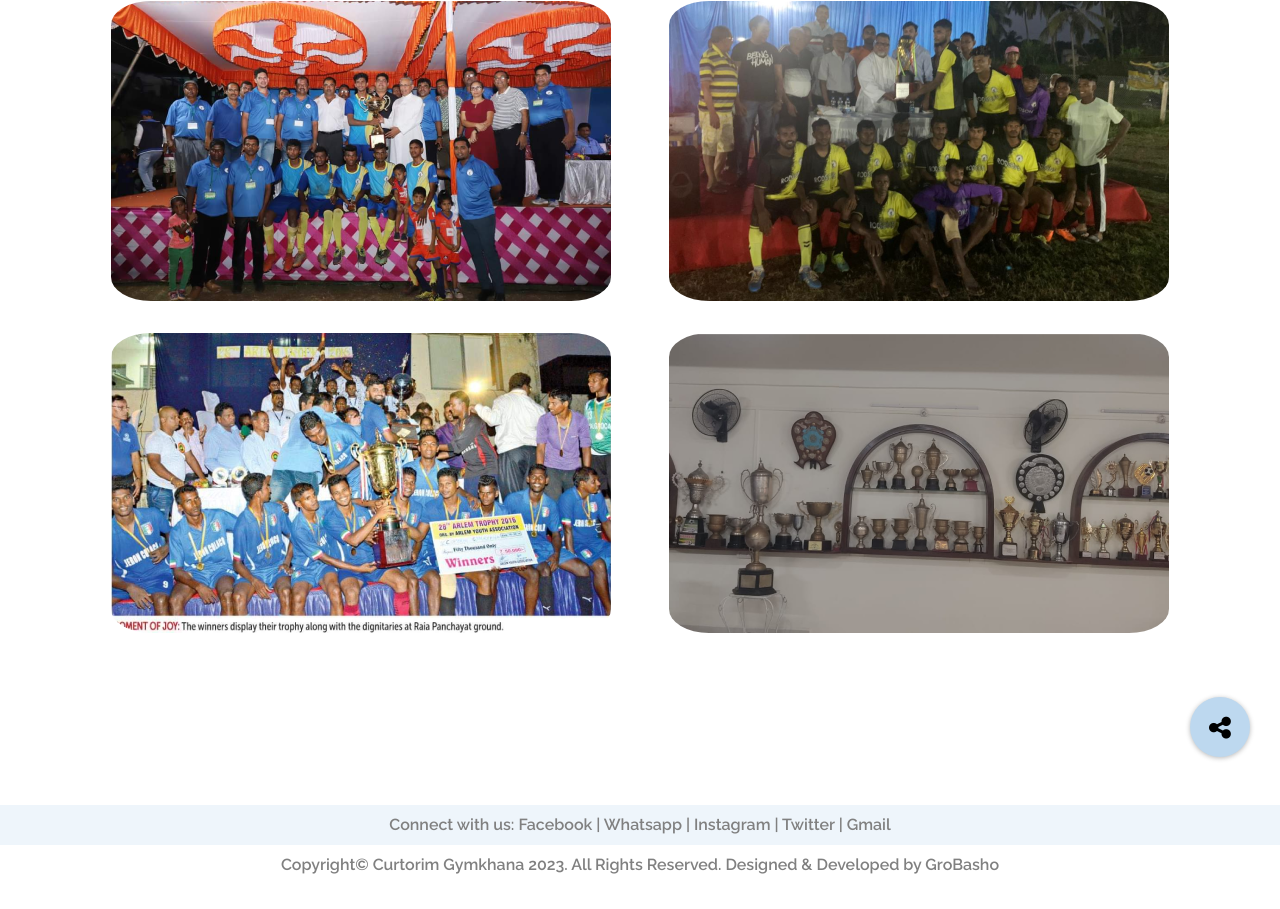
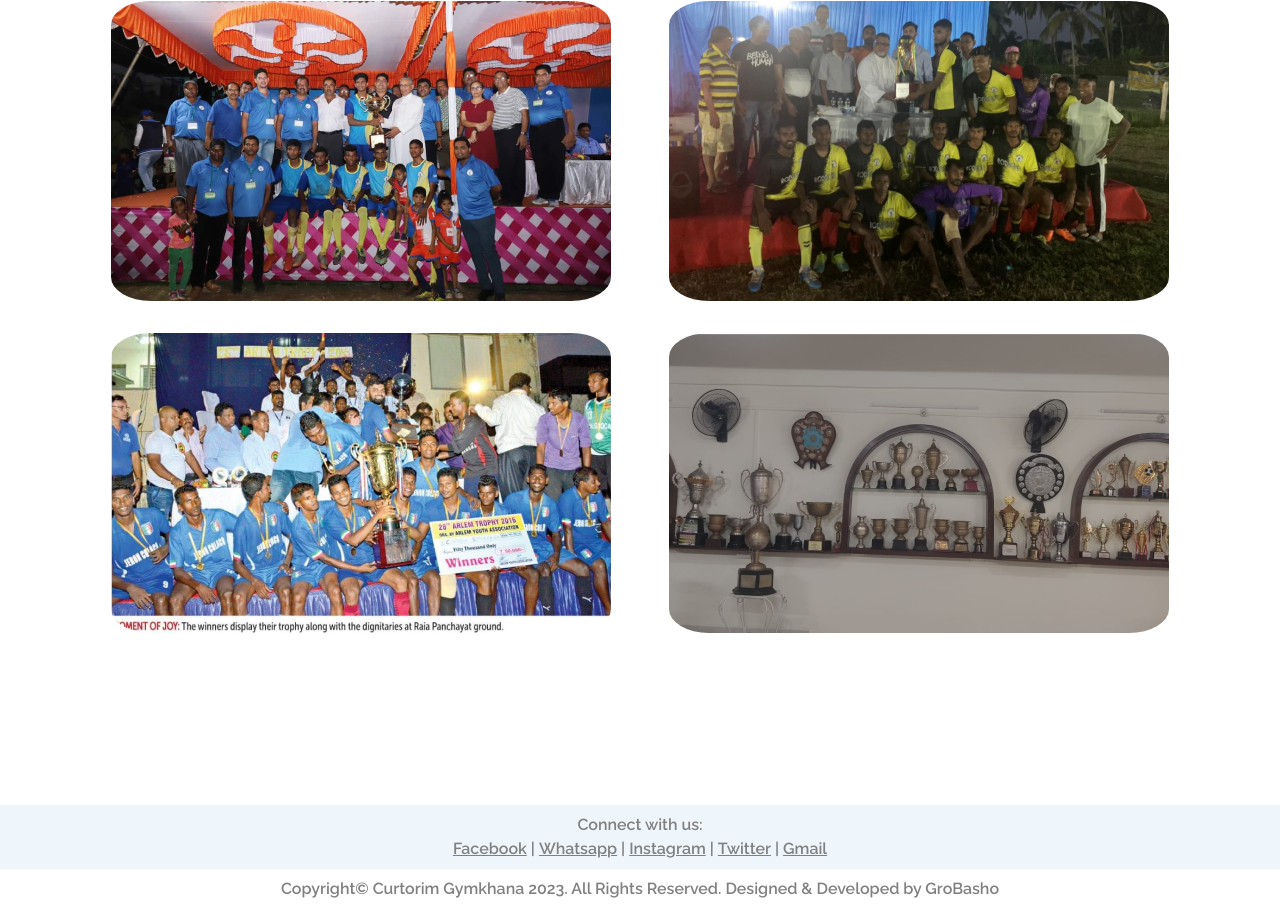
Before and after one commit to GroBasho/curtorimGymkhana, a plain HTML site: page gallery.html in a window 1280 px wide. Shown: the part 1721-2630 px from the top of the page. Before the commit the page ends 2606 px from the top, so only its background shows below. Drawn offline with nearby package versions, Linux system fonts and the light colour scheme.

Commit message:
Major fixed done

```diff
--- a/assets/css/styles.css
+++ b/assets/css/styles.css
@@ -28,7 +28,7 @@
   font-size: 32px;
 }
 
-.fs-100{
+.fs-100 {
   font-size: 100px;
 }
 
@@ -96,6 +96,7 @@ a:hover {
 
 .share-wrapper {
   height: 60px;
+  bottom: 30px;
 }
 
 .share-wrapper .share {
@@ -181,7 +182,7 @@ a:hover {
   color: deeppink;
 }
 
-.president-list-item{
+.president-list-item {
   max-width: 16rem;
   padding-left: 1.5rem;
 }
@@ -190,13 +191,13 @@ a:hover {
   font-weight: bold;
 }
 
-.president-list-item .period{
-  margin-bottom: .5rem;
+.president-list-item .period {
+  margin-bottom: 0.5rem;
   font-weight: 100;
 }
 
-.president-list li::marker{
-  content:"\004F";
+.president-list li::marker {
+  content: "\004F";
   font-size: 1.5rem;
   font-weight: 700;
   color: black;
@@ -213,6 +214,14 @@ a:hover {
   width: 100%;
 
   background: #bdd8ef;
+}
+
+.rect div ul a {
+  color: #808080 !important;
+  padding-right: 10px;
+}
+.rect div ul a:hover {
+  color: red !important;
 }
 
 @media (max-width: 980px) {
--- a/gallery.html
+++ b/gallery.html
@@ -26,19 +26,17 @@
       referrerpolicy="no-referrer"
     />
 
-    <script
+    <!-- <script
       src="https://cdn.jsdelivr.net/npm/bootstrap@5.0.2/dist/js/bootstrap.bundle.min.js"
       integrity="sha384-MrcW6ZMFYlzcLA8Nl+NtUVF0sA7MsXsP1UyJoMp4YLEuNSfAP+JcXn/tWtIaxVXM"
       crossorigin="anonymous"
-    ></script>
+    ></script> -->
     <script
       src="https://cdn.jsdelivr.net/npm/@popperjs/core@2.9.2/dist/umd/popper.min.js"
       integrity="sha384-IQsoLXl5PILFhosVNubq5LC7Qb9DXgDA9i+tQ8Zj3iwWAwPtgFTxbJ8NT4GN1R8p"
       crossorigin="anonymous"
     ></script>
-    <!-- <script src="https://cdn.jsdelivr.net/npm/bootstrap@5.2.3/dist/js/bootstrap.bundle.min.js"
-            integrity="sha384-kenU1KFdBIe4zVF0s0G1M5b4hcpxyD9F7jL+jjXkk+Q2h455rYXK/7HAuoJl+0I4"
-            crossorigin="anonymous"></script> -->
+
     <script
       src="https://kit.fontawesome.com/f9cebb06b7.js"
       crossorigin="anonymous"
@@ -145,14 +143,15 @@
 
   </div>
 
-  <div class="share-wrapper position-relative w-100 mb-2">
+  <!-- Share Section -->
+  <div class="share-wrapper position-sticky w-100 mb-2">
     <i class="fa fa-share-alt share position-absolute"></i>
     <ul class="social">
       <li>
         <a
           href="https://facebook.com/groups/192227225310395"
           target="_blank"
-          title="Facebook"
+          title="facebook"
         >
           <i class="fa fa-facebook-official facebook"></i>
         </a>
@@ -201,7 +200,53 @@
     style="color: #808080;"
   >
     <div>
-      Connect with us: Facebook | Whatsapp | Instagram | Twitter | Gmail
+      Connect with us:
+      <ul class="d-flex flex-row p-0 m-0">
+        <a
+          href="https://facebook.com/groups/192227225310395"
+          target="_blank"
+          title="facebook"
+          class="px-1"
+        >
+          Facebook
+        </a>
+        |
+        <a
+          href="https://wa.me/917840945187"
+          target="_blank"
+          title="whatsapp"
+          class="px-1"
+        >
+          Whatsapp
+        </a>
+        |
+        <a
+          href="https://instagram.com/curtorimgymkhana"
+          target="_blank"
+          title="instagram"
+          class="px-1"
+        >
+          Instagram
+        </a>
+        |
+        <a
+          href=" https://twitter.com/CurtorimGymkhan"
+          target="_blank"
+          title="twitter"
+          class="px-1"
+        >
+          Twitter
+        </a>
+        |
+        <a
+          href="mailto:curtorimgymkhana@gmail.com"
+          target="_blank"
+          title="gmail"
+          class="px-1"
+        >
+          Gmail
+        </a>
+      </ul>
     </div>
   </div>
   <div
```
Also changed, not shown: about.html (+57 -12 lines), index.html (+49 -3 lines), register.html (+51 -4 lines), assets/images/CURTORIM GYMKHANA.png (added).
